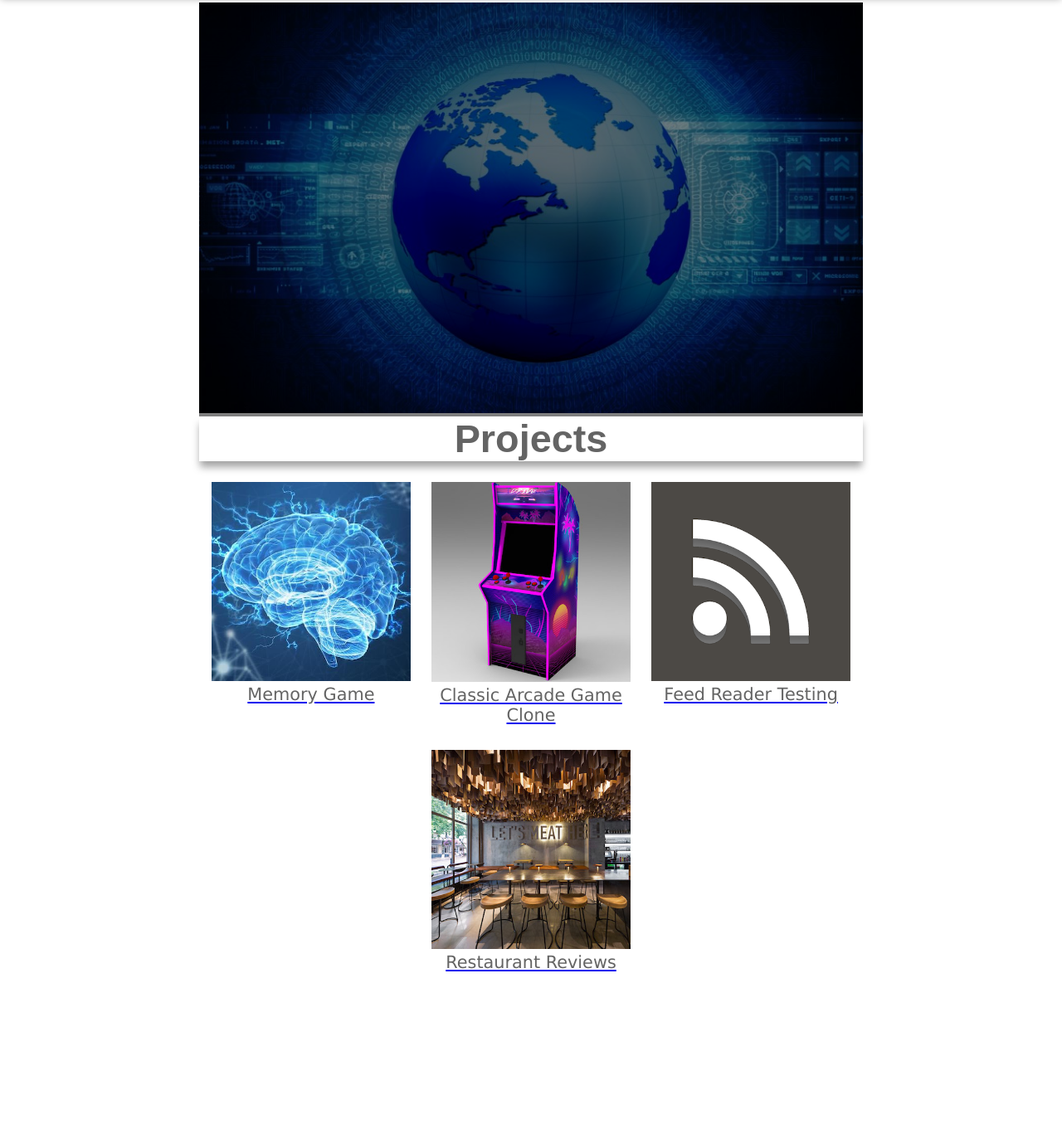
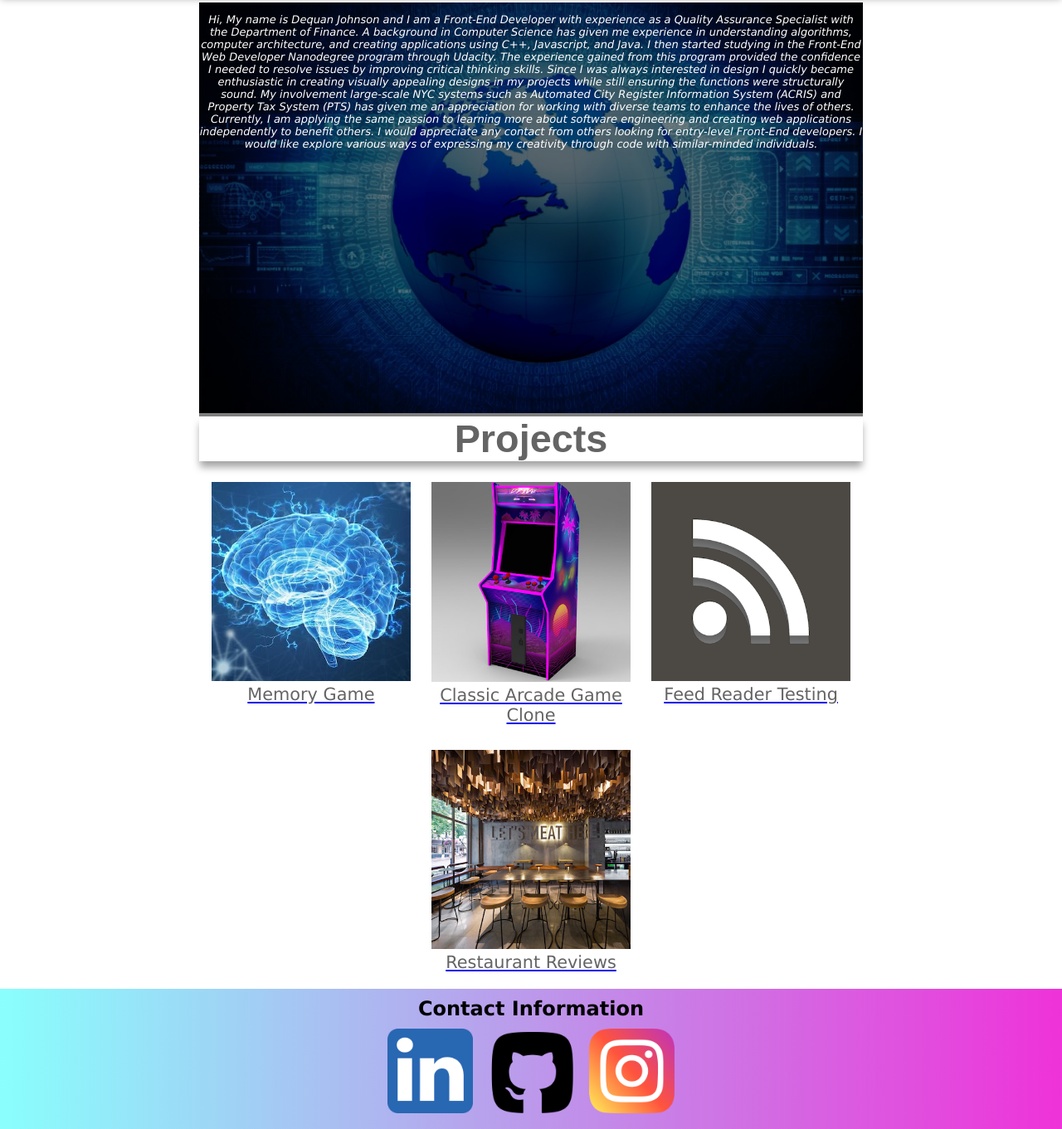
Before and after one commit to DJProduction/web-portfolio, a plain HTML site: page index.html in a window 1280 px wide. Shown: the part 114-1475 px from the top of the page at 83% size. Before the commit the page ends 1306 px from the top, so only its background shows below. Drawn offline with Linux system fonts and the light colour scheme.

Commit message:
Feat: Added footer and background to header
Body: Added footer with contact information to social networks. Added eye catching gradient design to header and footter.

```diff
--- a/css/main.css
+++ b/css/main.css
@@ -46,6 +46,17 @@ ul {
   flex-wrap: wrap;
   justify-content: center;
   margin: 0 0 0.8em 0;
+  background: #ef32d9; /* fallback for old browsers */
+  background: -webkit-linear-gradient(
+    to right,
+    #89fffd,
+    #ef32d9
+  ); /* Chrome 10-25, Safari 5.1-6 */
+  background: linear-gradient(
+    to right,
+    #89fffd,
+    #ef32d9
+  ); /* W3C, IE 10+/ Edge, Firefox 16+, Chrome 26+, Opera 12+, Safari 7+ */
 }
 
 .header_inner_text {
@@ -121,6 +132,17 @@ ul {
   height: 100%;
 }
 
+/* About me text */
+.about {
+  position: absolute;
+  top: 0;
+  left: 0;
+  color: white;
+  font-size: small;
+  text-align: center;
+  font-style: italic;
+}
+
 /* --------------Project Section  ------------------*/
 
 /* Web project list styling */
@@ -180,3 +202,60 @@ Displays the web address for each project */
 }
 
 /* Footer styling */
+
+footer {
+  padding: 5px 0 0 0;
+  display: flex;
+  flex-wrap: wrap;
+  justify-content: center;
+  width: 100%;
+  background: #ef32d9; /* fallback for old browsers */
+  background: -webkit-linear-gradient(
+    to right,
+    #89fffd,
+    #ef32d9
+  ); /* Chrome 10-25, Safari 5.1-6 */
+  background: linear-gradient(
+    to right,
+    #89fffd,
+    #ef32d9
+  ); /* W3C, IE 10+/ Edge, Firefox 16+, Chrome 26+, Opera 12+, Safari 7+ */
+}
+
+footer {
+  padding: 0 0 15px 0;
+}
+
+.contact_list {
+  display: inline-block;
+  justify-content: center;
+  text-align: center;
+}
+
+.contact_title {
+  width: 100%;
+  text-align: center;
+  font-size: 1.2em;
+  margin: 10px 0 10px 0;
+}
+
+.contact_list_item {
+  display: inline-block;
+  width: 8%;
+  margin: 0 7px;
+}
+
+.contact_img {
+  width: 100%;
+  height: auto;
+}
+
+/* .contact_list_item {
+  width: 5%;
+  margin: 5px 10px 10px;
+}
+
+.contact_img {
+  width: 100%;
+  height: auto;
+} */
--- a/css/responsive.css
+++ b/css/responsive.css
@@ -39,6 +39,10 @@ So the logo and text should be aligned to the left.  */
   .nav {
     font-size: 0.9em;
   }
+
+  .contact_title {
+    font-size: 0.9em;
+  }
 }
 
 /* To ensure the logo remains above the title information on medium-sized
@@ -58,6 +62,10 @@ devices */
 
   .nav {
     font-size: 0.9em;
+  }
+
+  .contact_title {
+    font-size: 1em;
   }
 }
 
@@ -94,6 +102,10 @@ without wrapping to the next line */
   .projects_header {
     font-size: 2.5em;
   }
+
+  .contact_title {
+    font-size: 1.2em;
+  }
 }
 
 /* Display projects in a three-column format */
@@ -117,6 +129,10 @@ without wrapping to the next line */
   .header_logo_section {
     width: 90px;
   }
+
+  .contact_title {
+    font-size: 1.3em;
+  }
 }
 
 /* Larger screen sizes */
@@ -133,4 +149,8 @@ but the items such as the images will not become distorted. */
     margin-left: auto;
     margin-right: auto;
   }
+
+  .contact_title {
+    font-size: 1.5em;
+  }
 }
--- a/index.html
+++ b/index.html
@@ -54,6 +54,28 @@
             alt="image blue globe in center of the page"
           />
           <div class="overlay"></div>
+          <p class="about" style="overflow-y: scroll">
+            Hi, My name is Dequan Johnson and I am a Front-End Developer with
+            experience as a Quality Assurance Specialist with the Department of
+            Finance. A background in Computer Science has given me experience in
+            understanding algorithms, computer architecture, and creating
+            applications using C++, Javascript, and Java. I then started
+            studying in the Front-End Web Developer Nanodegree program through
+            Udacity. The experience gained from this program provided the
+            confidence I needed to resolve issues by improving critical thinking
+            skills. Since I was always interested in design I quickly became
+            enthusiastic in creating visually appealing designs in my projects
+            while still ensuring the functions were structurally sound. My
+            involvement large-scale NYC systems such as Automated City Register
+            Information System (ACRIS) and Property Tax System (PTS) has given
+            me an appreciation for working with diverse teams to enhance the
+            lives of others. Currently, I am applying the same passion to
+            learning more about software engineering and creating web
+            applications independently to benefit others. I would appreciate any
+            contact from others looking for entry-level Front-End developers. I
+            would like explore various ways of expressing my creativity through
+            code with similar-minded individuals.
+          </p>
         </div>
 
         <!-- General title of the list of projects -->
@@ -110,6 +132,17 @@
       </section>
     </main>
     <!-- Footer content of the web page  -->
-    <footer></footer>
+    <footer>
+      <h3 class="contact_title">Contact Information</h3>
+      <ul class="contact_list">
+        <li class="contact_list_item">
+<a href="http://linkedin.com/in/dequan-johnson-web-developer"><img class="contact_img" srcset="img/contact_icons/linkedin_network_linkedin_logo_icon.png" alt="Linkedin"></a></li>
+        <li class="contact_list_item">
+<a href="https://github.com/DJProduction"><img class="contact_img" srcset="img/contact_icons/github_icon.png" alt="Github"></a></li>
+        <li class="contact_list_item">
+<a href="https://www.instagram.com/johnsond900/"><img class="contact_img" srcset="img/contact_icons/instagram_icon.png" alt="Instagram"></a></li>
+        </li>
+      </ul>
+    </footer>
   </body>
 </html>
--- /dev/null
+++ b/js/main.js
@@ -0,0 +1 @@
+const about = document.querySelector('.project_title');
```
Also changed, not shown: img/contact_icons/github_icon.png (added), img/contact_icons/instagram_icon.png (added), img/contact_icons/linkedin_network_linkedin_logo_icon.png (added).
